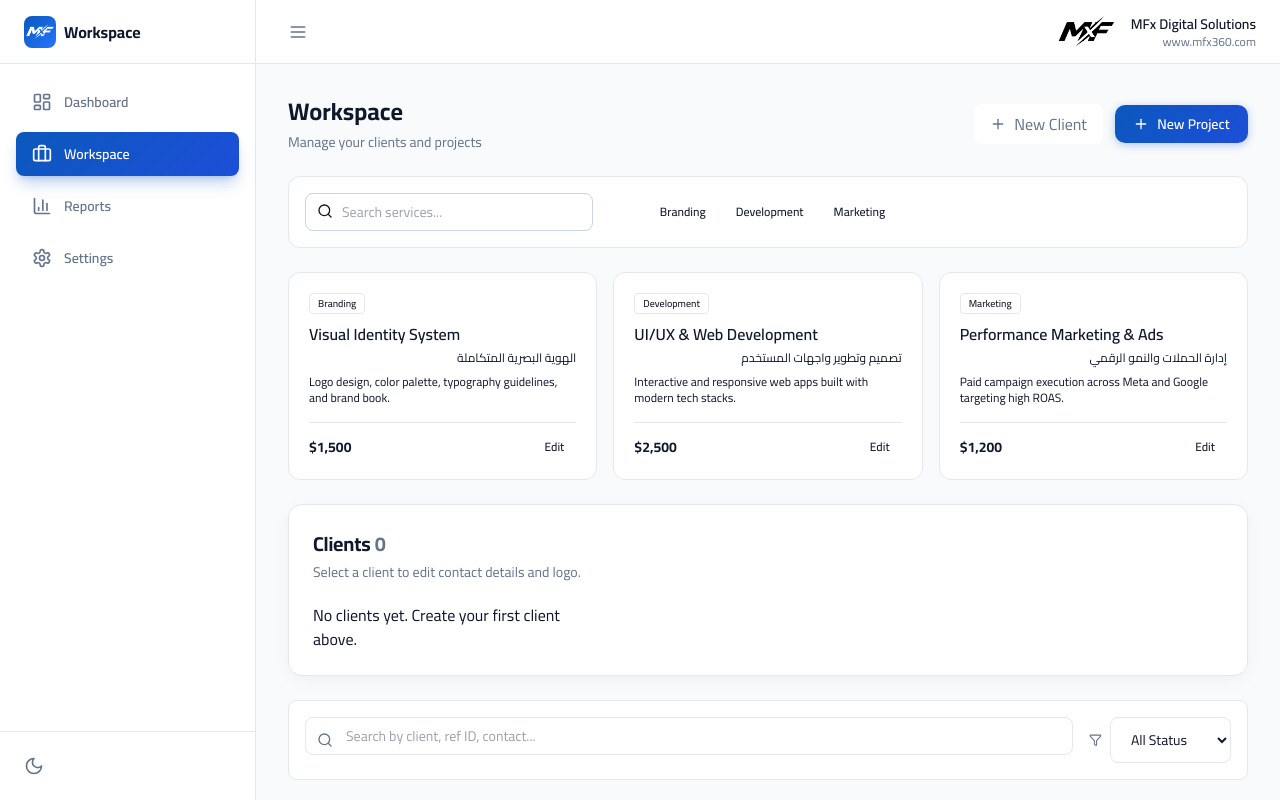
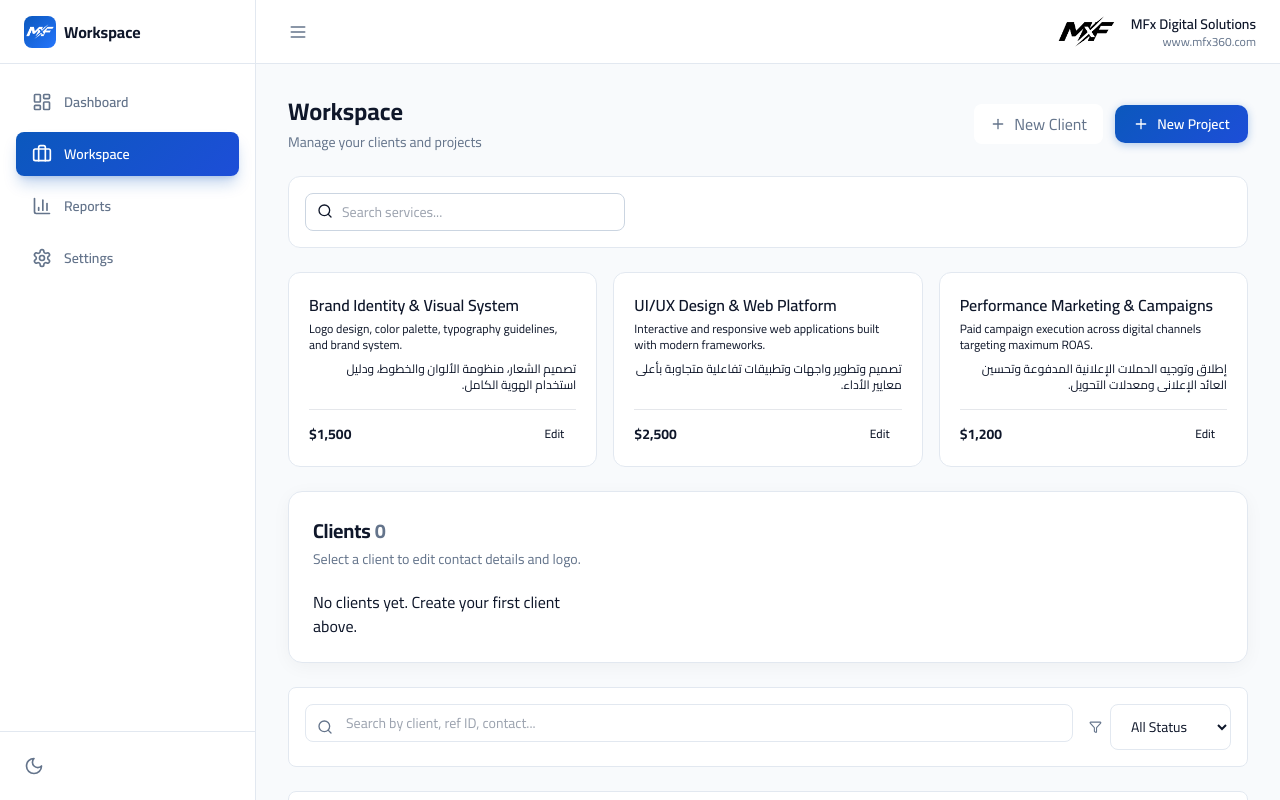
Before and after one commit to malekflux/mfx-workspace, a React (Vite) app: page / in a window 1280 px wide. Both pictures are taken after a click on the button "Workspace". Shown: the top 800 px of the page. Built offline with nearby package versions, Linux system fonts and the light colour scheme.

Commit message:
Add files via upload

```diff
--- a/src/components/ServiceCatalog.tsx
+++ b/src/components/ServiceCatalog.tsx
@@ -5,29 +5,23 @@ import type { Service } from '../types';
 const INITIAL_SERVICES: Service[] = [
   {
     id: 'srv-1',
-    category: 'Branding',
-    titleAr: 'الهوية البصرية المتكاملة',
-    titleEn: 'Visual Identity System',
+    name: 'Brand Identity & Visual System',
+    description: 'Logo design, color palette, typography guidelines, and brand system.',
     descriptionAr: 'تصميم الشعار، منظومة الألوان والخطوط، ودليل استخدام الهوية الكامل.',
-    descriptionEn: 'Logo design, color palette, typography guidelines, and brand book.',
     basePrice: 1500,
   },
   {
     id: 'srv-2',
-    category: 'Development',
-    titleAr: 'تصميم وتطوير واجهات المستخدم',
-    titleEn: 'UI/UX & Web Development',
-    descriptionAr: 'واجهات وتطبيقات تفاعلية متجاوبة مبنية بأحدث التقنيات وبأعلى معايير الأداء.',
-    descriptionEn: 'Interactive and responsive web apps built with modern tech stacks.',
+    name: 'UI/UX Design & Web Platform',
+    description: 'Interactive and responsive web applications built with modern frameworks.',
+    descriptionAr: 'تصميم وتطوير واجهات وتطبيقات تفاعلية متجاوبة بأعلى معايير الأداء.',
     basePrice: 2500,
   },
   {
     id: 'srv-3',
-    category: 'Marketing',
-    titleAr: 'إدارة الحملات والنمو الرقمي',
-    titleEn: 'Performance Marketing & Ads',
-    descriptionAr: 'إطلاق وتوجيه الحملات المدفوعة على منصات Meta وجوجل وتحسين الـ ROAS.',
-    descriptionEn: 'Paid campaign execution across Meta and Google targeting high ROAS.',
+    name: 'Performance Marketing & Campaigns',
+    description: 'Paid campaign execution across digital channels targeting maximum ROAS.',
+    descriptionAr: 'إطلاق وتوجيه الحملات الإعلانية المدفوعة وتحسين العائد الإعلاني ومعدلات التحويل.',
     basePrice: 1200,
   },
 ];
@@ -35,30 +29,23 @@ const INITIAL_SERVICES: Service[] = [
 export const ServiceCatalog: React.FC = () => {
   const [servicesList, setServicesList] = useState<Service[]>(INITIAL_SERVICES);
   const [searchTerm, setSearchTerm] = useState('');
-  const [selectedCategory, setSelectedCategory] = useState<string>('all');
 
   const [isModalOpen, setIsModalOpen] = useState(false);
   const [editingService, setEditingService] = useState<Service | null>(null);
 
   const [formData, setFormData] = useState({
-    category: 'General',
-    titleAr: '',
-    titleEn: '',
+    name: '',
+    description: '',
     descriptionAr: '',
-    descriptionEn: '',
     basePrice: 0,
   });
-
-  const categories = Array.from(new Set(servicesList.map((s) => s.category).filter(Boolean)));
 
   const handleOpenAdd = () => {
     setEditingService(null);
     setFormData({
-      category: 'General',
-      titleAr: '',
-      titleEn: '',
+      name: '',
+      description: '',
       descriptionAr: '',
-      descriptionEn: '',
       basePrice: 0,
     });
     setIsModalOpen(true);
@@ -67,11 +54,9 @@ export const ServiceCatalog: React.FC = () => {
   const handleOpenEdit = (service: Service) => {
     setEditingService(service);
     setFormData({
-      category: service.category || 'General',
-      titleAr: service.titleAr || '',
-      titleEn: service.titleEn || '',
+      name: service.name || '',
+      description: service.description || '',
       descriptionAr: service.descriptionAr || '',
-      descriptionEn: service.descriptionEn || '',
       basePrice: service.basePrice || 0,
     });
     setIsModalOpen(true);
@@ -84,7 +69,7 @@ export const ServiceCatalog: React.FC = () => {
 
   const handleSubmit = (e: React.FormEvent) => {
     e.preventDefault();
-    if (!formData.titleAr.trim() && !formData.titleEn.trim()) return;
+    if (!formData.name.trim()) return;
 
     if (editingService) {
       setServicesList((prev) =>
@@ -109,21 +94,17 @@ export const ServiceCatalog: React.FC = () => {
 
   const filteredServices = servicesList.filter((s) => {
     const term = searchTerm.toLowerCase();
-    const matchesSearch =
-      (s.titleAr && s.titleAr.toLowerCase().includes(term)) ||
-      (s.titleEn && s.titleEn.toLowerCase().includes(term)) ||
-      (s.descriptionAr && s.descriptionAr.toLowerCase().includes(term)) ||
-      (s.descriptionEn && s.descriptionEn.toLowerCase().includes(term));
-    const matchesCategory = selectedCategory === 'all' || s.category === selectedCategory;
-    return matchesSearch && matchesCategory;
+    const nameMatch = s.name.toLowerCase().includes(term);
+    const descMatch = s.description ? s.description.toLowerCase().includes(term) : false;
+    const descArMatch = s.descriptionAr ? s.descriptionAr.toLowerCase().includes(term) : false;
+    return nameMatch || descMatch || descArMatch;
   });
 
   return (
     <div className="space-y-6">
       {/* Top Bar */}
       <div className="flex flex-col sm:flex-row items-start sm:items-center justify-between gap-4 bg-surface p-4 rounded-xl border border-border">
-        <div className="flex-1 w-full sm:w-auto flex flex-col sm:flex-row items-center gap-3">
-          <div className="relative w-full sm:w-72">
+        <div className="relative w-full sm:w-80">
           <input
             type="text"
             value={searchTerm}
@@ -132,35 +113,6 @@ export const ServiceCatalog: React.FC = () => {
             className="w-full pl-9 pr-4 py-2 rounded-lg bg-surface-hover border border-border text-text-primary placeholder-text-secondary text-sm focus:outline-none focus:border-brand-primary"
           />
           <Search className="w-4 h-4 text-text-secondary absolute left-3 top-2.5" />
-          </div>
-
-          <div className="flex items-center gap-1.5 overflow-x-auto w-full sm:w-auto pb-1 sm:pb-0">
-            <button
-              type="button"
-              onClick={() => setSelectedCategory('all')}
-              className={`px-3 py-1.5 rounded-lg text-xs font-medium transition-colors whitespace-nowrap ${
-                selectedCategory === 'all'
-                  ? 'bg-brand-primary text-white'
-                  : 'text-text-secondary hover:bg-surface-hover'
-              }`}
-            >
-              All
-            </button>
-            {categories.map((cat) => (
-              <button
-                key={cat}
-                type="button"
-                onClick={() => setSelectedCategory(cat)}
-                className={`px-3 py-1.5 rounded-lg text-xs font-medium transition-colors whitespace-nowrap ${
-                  selectedCategory === cat
-                    ? 'bg-brand-primary text-white'
-                    : 'text-text-secondary hover:bg-surface-hover'
-                }`}
-              >
-                {cat}
-              </button>
-            ))}
-          </div>
         </div>
 
         <button
@@ -181,23 +133,19 @@ export const ServiceCatalog: React.FC = () => {
             className="bg-surface border border-border rounded-xl p-5 flex flex-col justify-between hover:border-brand-primary/50 transition-colors"
           >
             <div>
-              <div className="flex items-start justify-between gap-2 mb-2">
-                <span className="px-2 py-0.5 rounded text-[10px] font-medium bg-surface-hover text-text-secondary border border-border">
-                  {service.category}
-                </span>
-              </div>
-
               <h4 className="text-base font-semibold text-text-primary mb-1">
-                {service.titleEn || service.titleAr}
+                {service.name}
               </h4>
-              {service.titleAr && service.titleEn && (
-                <p className="text-xs text-text-secondary mb-2" dir="rtl">
-                  {service.titleAr}
+              {service.description && (
+                <p className="text-xs text-text-secondary line-clamp-2 mb-2">
+                  {service.description}
                 </p>
               )}
-              <p className="text-xs text-text-secondary line-clamp-3 mb-4">
-                {service.descriptionEn || service.descriptionAr}
+              {service.descriptionAr && (
+                <p className="text-xs text-text-secondary/80 line-clamp-2 mb-4" dir="rtl">
+                  {service.descriptionAr}
                 </p>
+              )}
             </div>
 
             <div className="pt-3 border-t border-border flex items-center justify-between mt-auto">
@@ -234,44 +182,20 @@ export const ServiceCatalog: React.FC = () => {
             </div>
 
             <form onSubmit={handleSubmit} className="p-6 space-y-4 overflow-y-auto flex-1">
-              <div className="grid grid-cols-1 sm:grid-cols-2 gap-4">
               <div>
                 <label className="block text-xs font-medium text-text-secondary mb-1">
-                    Title (English)
+                  Service Name *
                 </label>
                 <input
                   type="text"
-                    value={formData.titleEn}
-                    onChange={(e) => setFormData({ ...formData, titleEn: e.target.value })}
+                  required
+                  value={formData.name}
+                  onChange={(e) => setFormData({ ...formData, name: e.target.value })}
+                  placeholder="e.g. Media Buying Campaign"
                   className="w-full px-3 py-2 rounded-lg bg-surface-hover border border-border text-text-primary focus:outline-none focus:border-brand-primary text-sm"
                 />
               </div>
-                <div>
-                  <label className="block text-xs font-medium text-text-secondary mb-1">
-                    Title (Arabic)
-                  </label>
-                  <input
-                    type="text"
-                    dir="rtl"
-                    value={formData.titleAr}
-                    onChange={(e) => setFormData({ ...formData, titleAr: e.target.value })}
-                    className="w-full px-3 py-2 rounded-lg bg-surface-hover border border-border text-text-primary focus:outline-none focus:border-brand-primary text-sm"
-                  />
-                </div>
-              </div>
 
-              <div className="grid grid-cols-1 sm:grid-cols-2 gap-4">
-                <div>
-                  <label className="block text-xs font-medium text-text-secondary mb-1">
-                    Category
-                  </label>
-                  <input
-                    type="text"
-                    value={formData.category}
-                    onChange={(e) => setFormData({ ...formData, category: e.target.value })}
-                    className="w-full px-3 py-2 rounded-lg bg-surface-hover border border-border text-text-primary focus:outline-none focus:border-brand-primary text-sm"
-                  />
-                </div>
               <div>
                 <label className="block text-xs font-medium text-text-secondary mb-1">
                   Base Price ($)
@@ -283,7 +207,6 @@ export const ServiceCatalog: React.FC = () => {
                   className="w-full px-3 py-2 rounded-lg bg-surface-hover border border-border text-text-primary focus:outline-none focus:border-brand-primary text-sm"
                 />
               </div>
-              </div>
 
               <div>
                 <label className="block text-xs font-medium text-text-secondary mb-1">
@@ -291,8 +214,8 @@ export const ServiceCatalog: React.FC = () => {
                 </label>
                 <textarea
                   rows={2}
-                  value={formData.descriptionEn}
-                  onChange={(e) => setFormData({ ...formData, descriptionEn: e.target.value })}
+                  value={formData.description}
+                  onChange={(e) => setFormData({ ...formData, description: e.target.value })}
                   className="w-full px-3 py-2 rounded-lg bg-surface-hover border border-border text-text-primary focus:outline-none focus:border-brand-primary text-sm resize-none"
                 />
               </div>
```
Lines whose indentation alone changed are shown as unchanged.
